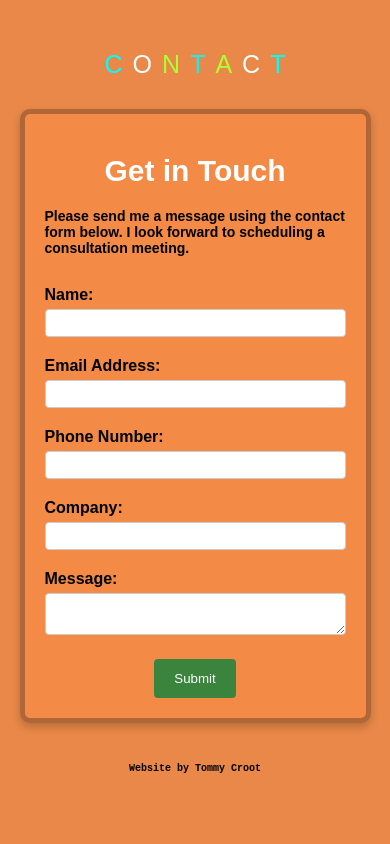
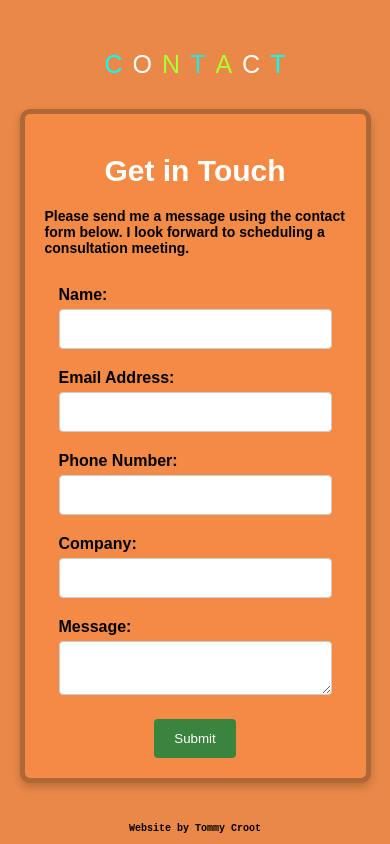
Before and after one commit to tommycroot/nambr, a React (Create React App) app: page / in a window 390 px wide. Shown: the part 2762-3606 px from the top of the page. Before the commit the page ends 3546 px from the top, so only its background shows below. Built offline with nearby package versions, Linux system fonts and the light colour scheme; a web font is replaced by a local one.

Commit message:
tidying up fonts

```diff
--- a/src/styles/components/contact.css
+++ b/src/styles/components/contact.css
@@ -14,10 +14,11 @@ form {
   font-family:'Fredoka', sans-serif;
 }
 
+
 .form-group input,
 .form-group textarea {
-  width: 100%;
-  padding: 12px 140px 0px 140px;
+  width: 40vw;
+  padding: 12px;
   font-size: 16px;
   border: 1px solid #ccc;
   border-radius: 4px;
@@ -133,7 +134,7 @@ form {
 
   .form-group input,
 .form-group textarea {
-  width: 100% !important;
+  width: 70vw !important;
   font-family:'Fredoka', sans-serif !important;
   font-size: 12px;
   color:black;
```
